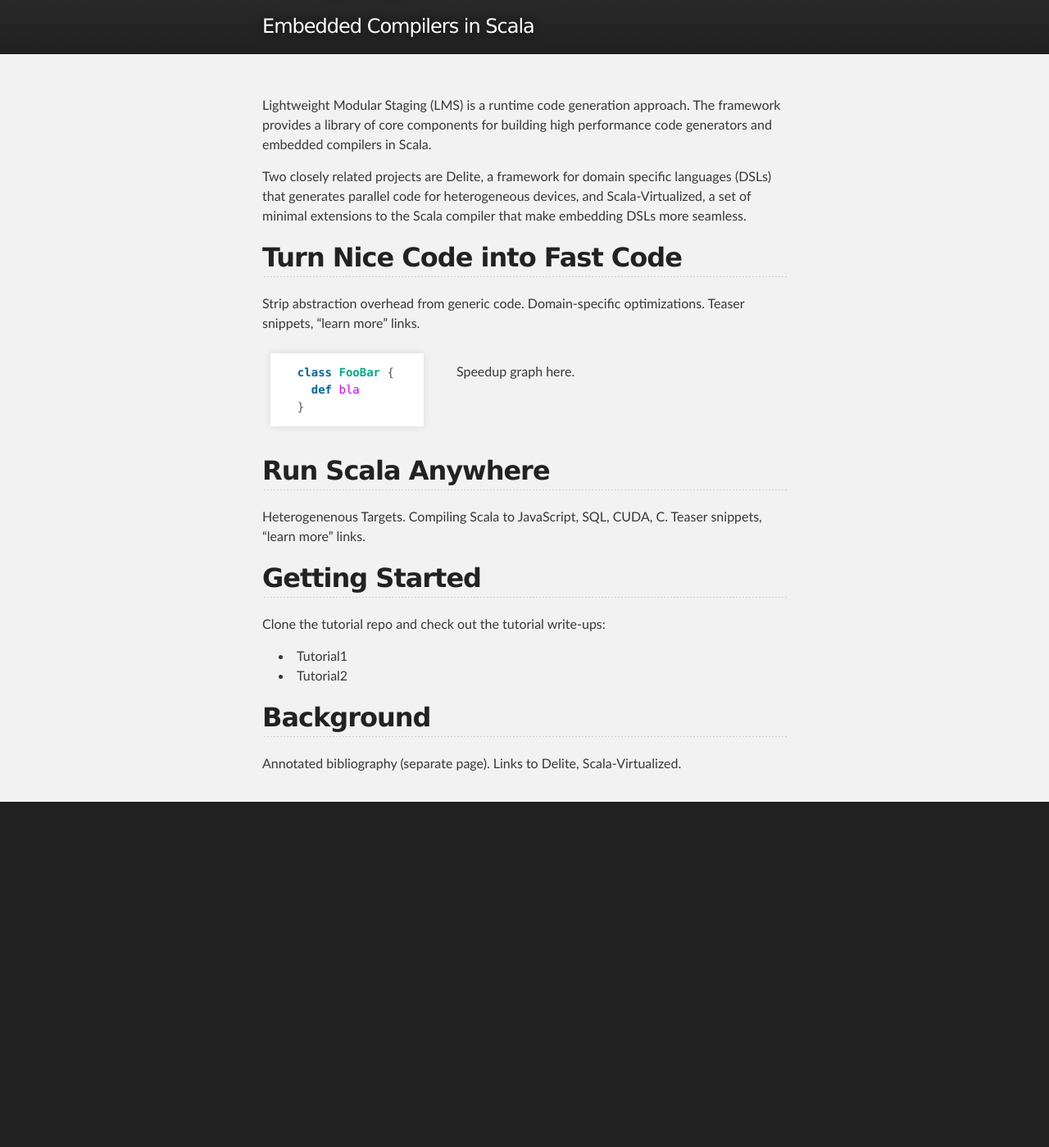
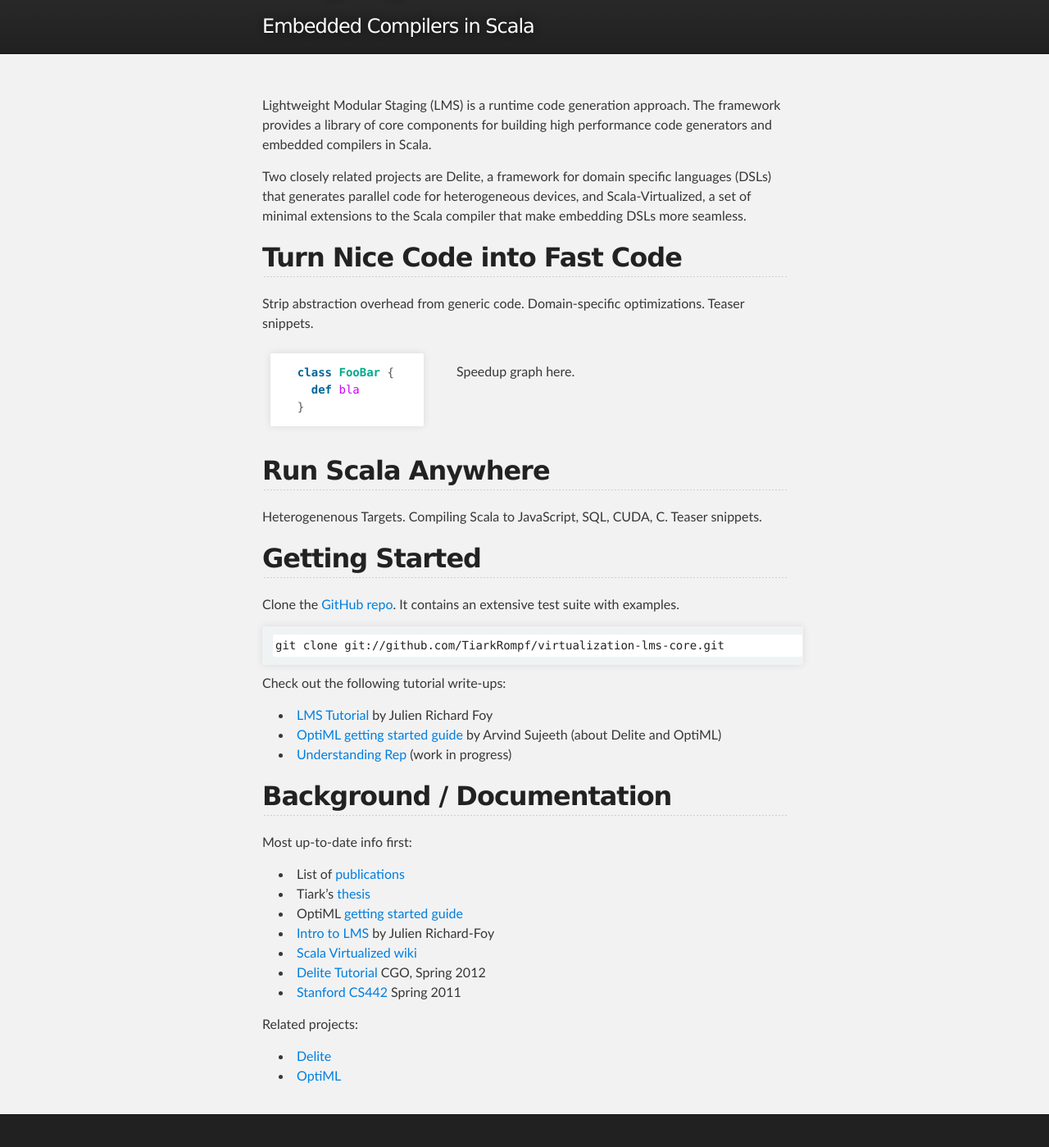
Before and after one commit to scala-lms/scala-lms.github.com, a Jekyll site: the page built from index.md, in a window 1280 px wide and 1400 px high, scrolled down 132 px. Shown: the whole window at 82% size. Built offline with Jekyll 4.4.1, drawn with Linux system fonts in a browser that asks for light colours; before the commit the page ends 1151 px from its top, so only the background shows below that.

Commit message:
adding a few links and publications

```diff
--- a/index.md
+++ b/index.md
@@ -1,6 +1,8 @@
 ---
 layout: default
 ---
+
+
 Lightweight Modular Staging (LMS) is a runtime code generation
 approach. The framework provides a library of core components for
 building high performance code generators and embedded compilers in
@@ -16,7 +18,7 @@
 
 Strip abstraction overhead from generic code.
 Domain-specific optimizations.
-Teaser snippets, "learn more" links.
+Teaser snippets.
 
 <!-- TODO: use grid-based css style file -->
 <table style="border: 0px;"><tr><td markdown="1" style="border: 0px;">
@@ -33,17 +35,34 @@
 ## Run Scala Anywhere
 
 Heterogenenous Targets. Compiling Scala to JavaScript, SQL, CUDA, C.
-Teaser snippets, "learn more" links.
+Teaser snippets.
 
 
 ## Getting Started
 
-Clone the tutorial repo and check out the tutorial write-ups:
+Clone the [GitHub repo](http://github.com/TiarkRompf/virtualization-lms-core). It contains an extensive test suite with examples.
 
-* Tutorial1
-* Tutorial2
+    git clone git://github.com/TiarkRompf/virtualization-lms-core.git
+
+Check out the following tutorial write-ups:
+
+* [LMS Tutorial](https://github.com/julienrf/lms-tutorial/wiki) by Julien Richard Foy
+* [OptiML getting started guide](http://stanford-ppl.github.com/Delite/optiml/getting_started.html) by Arvind Sujeeth (about Delite and OptiML)
+* [Understanding Rep](tutorial1.html) (work in progress)
 
 
-## Background
+## Background / Documentation
 
-Annotated bibliography (separate page). Links to Delite, Scala-Virtualized.
+Most up-to-date info first:
+* List of [publications](publications.html)
+* Tiark's [thesis](http://lampwww.epfl.ch/~rompf/thesis_120716.pdf)
+* OptiML [getting started guide](http://stanford-ppl.github.com/Delite/optiml/getting_started.html)
+* [Intro to LMS](https://docs.google.com/presentation/pub?id=1-wMnoDrIBTF1qDbhXtHVxOmCE4oP2SzaDk8o-2Ef3Bo&start=false&loop=false&delayms=3000) by Julien Richard-Foy
+* [Scala Virtualized wiki](https://github.com/tiarkrompf/scala-virtualized/wiki)
+* [Delite Tutorial](http://cgo2012.hyperdsls.org) CGO, Spring 2012
+* [Stanford CS442](http://www.stanford.edu/class/cs442/) Spring 2011
+
+
+Related projects:
+* [Delite](http://stanford-ppl.github.com/Delite/)
+* [OptiML](http://stanford-ppl.github.com/Delite/optiml/index.html)
```
Also changed, not shown: publications.md (added, +68 -0 lines).
